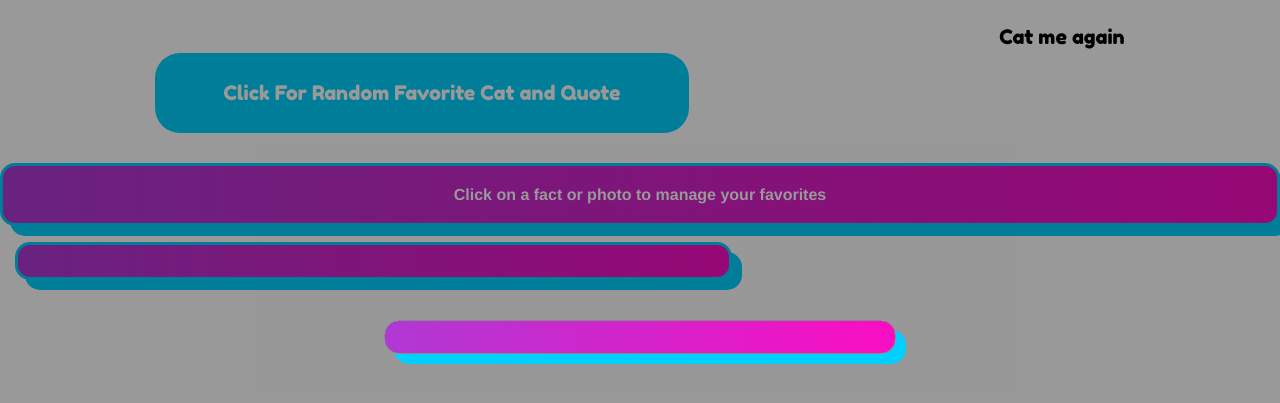
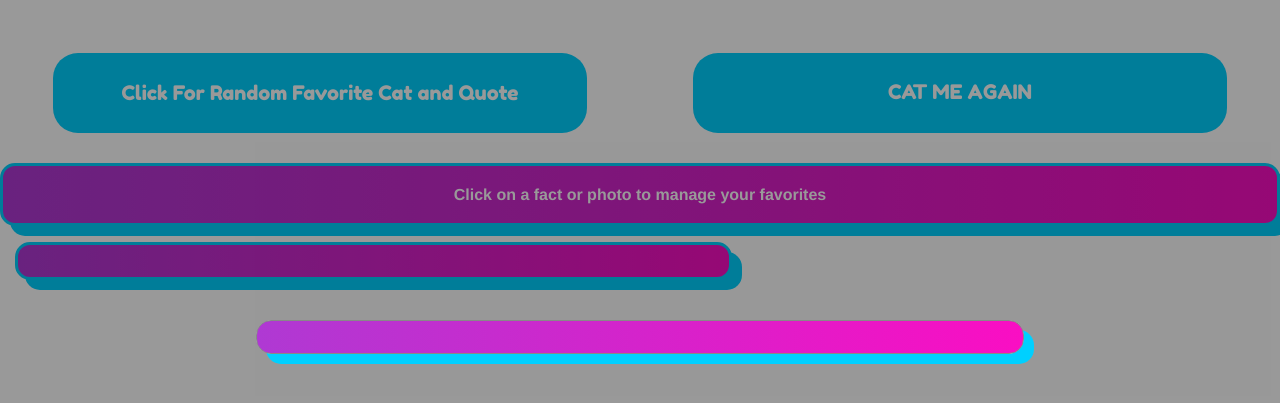
Before and after one commit to sammylwolfson/cat-me, a plain HTML site: page favorites.html in a window 1280 px wide. Both pictures are taken after a click on the button "Click For Random Favorite Cat and Quote". Shown: the part 113-516 px from the top of the page. Drawn offline with nearby package versions, Linux system fonts and the light colour scheme.

Commit message:
cleanup buttons and spacing

```diff
--- a/assets/css/style.css
+++ b/assets/css/style.css
@@ -12,8 +12,8 @@ h2 {
 h4 {
     font-family: 'Fredoka One', cursive;
     font-size: 20px;
-    color: #000;
     margin-bottom: 0;
+    padding-top: 15px;
 }
 
 .main-bg {
@@ -94,11 +94,17 @@ h4 {
     font-size: 25px;
     font-family: 'Fredoka One', cursive;
     margin-top: 0px;
+    margin-bottom: 0px;
 }
 
-#again-btn:hover {
+/* #fav-again-btn a{
+
+} */
+
+#again-btn:hover, #fav-again-btn:hover {
     background-color: #ffdb0c;
     box-shadow: 0 0 40px rgb(255, 219, 12, 0.75);
+    color: #ffffff;
 }
 
 #favorite-random {
@@ -202,10 +208,14 @@ h4 {
     display: flex;
     justify-content: center;
     align-content: center;
-    font-size: 1.5rem;
+    font-size:  25px;
     padding: 50px;
     overflow: auto;
 
+}
+
+#random-photo {
+    width: 60%;
 }
 
 .db {
--- a/favorites.html
+++ b/favorites.html
@@ -26,8 +26,8 @@
     </header>
     <div class="grid-x grid-padding-x align-spaced">
         <button class="cell small-5 secondary-btn" id="favorite-random">Click For Random Favorite Cat and Quote</button>
-        <a href="./second-page.html">
-            <h4 class="text-center">Cat me again</h4>
+        <a id="fav-again-btn"class="cell small-5 secondary-btn" href="./second-page.html">
+            <h4 class="text-center">CAT ME AGAIN</h4>
         </a>
     </div>
     <div class="large-12 cell">
```
